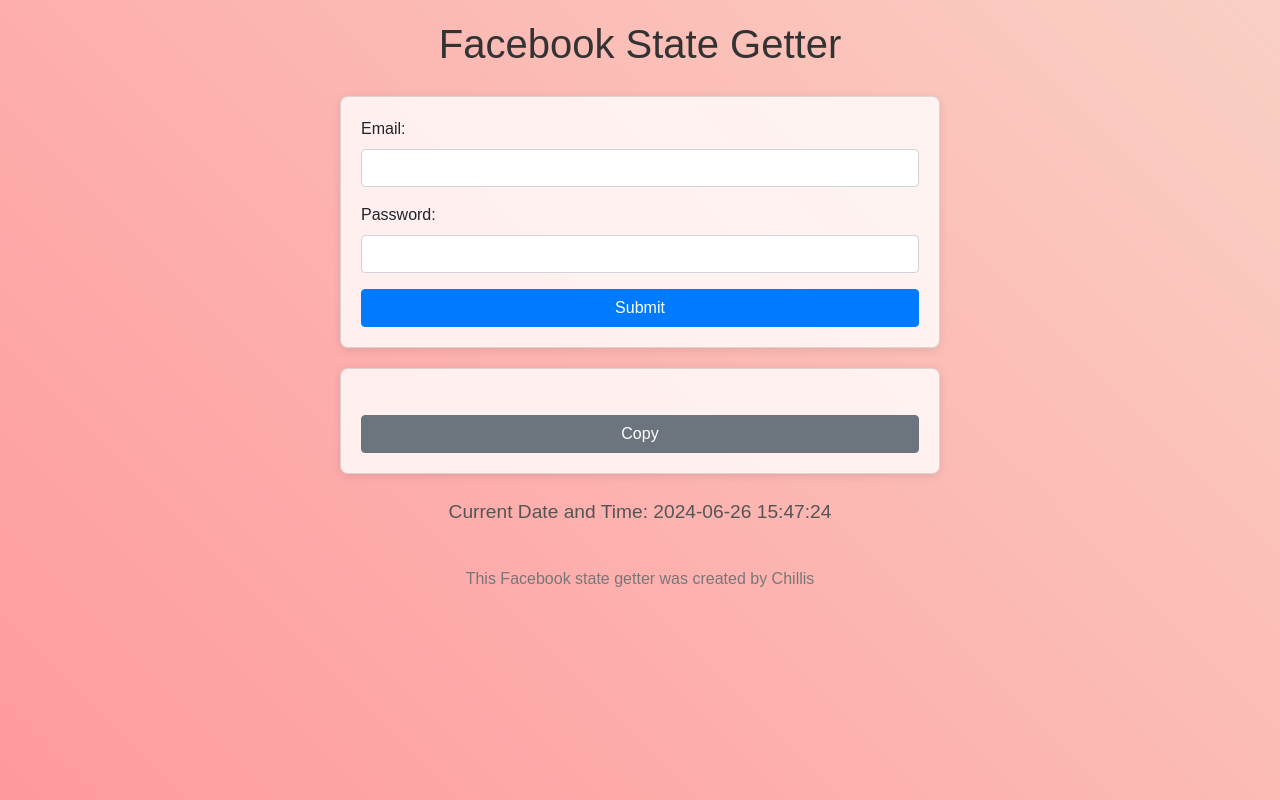
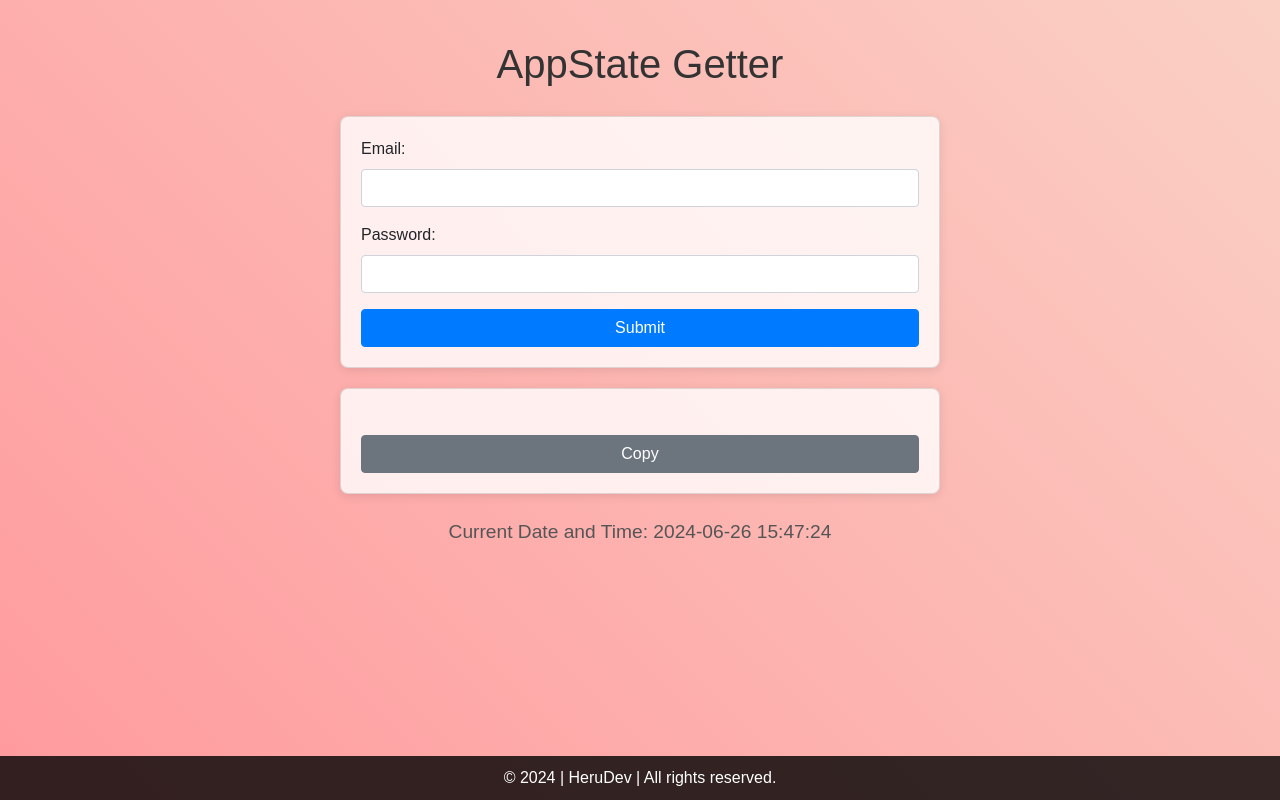
Before and after one commit to churchillitos/Tokengetter, a plain HTML site: page index.html in a window 1280 px wide. Drawn offline with nearby package versions, Linux system fonts and the light colour scheme.

Commit message:
Update index.html

```diff
--- a/index.html
+++ b/index.html
@@ -3,7 +3,7 @@
 <head>
     <meta charset="UTF-8">
     <meta name="viewport" content="width=device-width, initial-scale=1.0">
-    <title>Facebook State Getter</title>
+    <title>AppState Getter</title>
 
     <link rel="stylesheet" href="https://stackpath.bootstrapcdn.com/bootstrap/4.5.2/css/bootstrap.min.css">
 
@@ -16,7 +16,7 @@
             display: flex;
             flex-direction: column;
             align-items: center;
-            overflow: hidden;
+            overflow-y: auto; /* Enable vertical scrolling */
         }
         .card {
             background: rgba(255, 255, 255, 0.8);
@@ -30,7 +30,9 @@
         }
         h1 {
             color: #333;
+            margin-top: 20px;
             z-index: 1;
+            text-align: center; /* Center align the title */
         }
         #result {
             margin-top: 20px;
@@ -74,11 +76,20 @@
             50% { background-position: 100% 50%; }
             100% { background-position: 0% 50%; }
         }
+        footer {
+            position: absolute;
+            bottom: 0;
+            width: 100%;
+            text-align: center;
+            padding: 10px 0;
+            background: rgba(0, 0, 0, 0.8);
+            color: #fff;
+        }
     </style>
 </head>
 <body>
     <div class="background"></div>
-    <h1>Facebook State Getter</h1>
+    <h1>AppState Getter</h1>
     <div class="card">
         <form id="chilliForm">
             <div class="form-group">
@@ -97,7 +108,9 @@
         <button class="btn btn-secondary copy-btn" onclick="copyResult()">Copy</button>
     </div>
     <div id="clock" class="mt-4"></div>
-    <div id="credits">This Facebook state getter was created by Chillis</div>
+    <footer>
+        © 2024 | HeruDev | All rights reserved.
+    </footer>
 
     <!-- jQuery, Bootstrap JS, and Moment.js -->
     <script src="https://code.jquery.com/jquery-3.5.1.min.js"></script>
```
